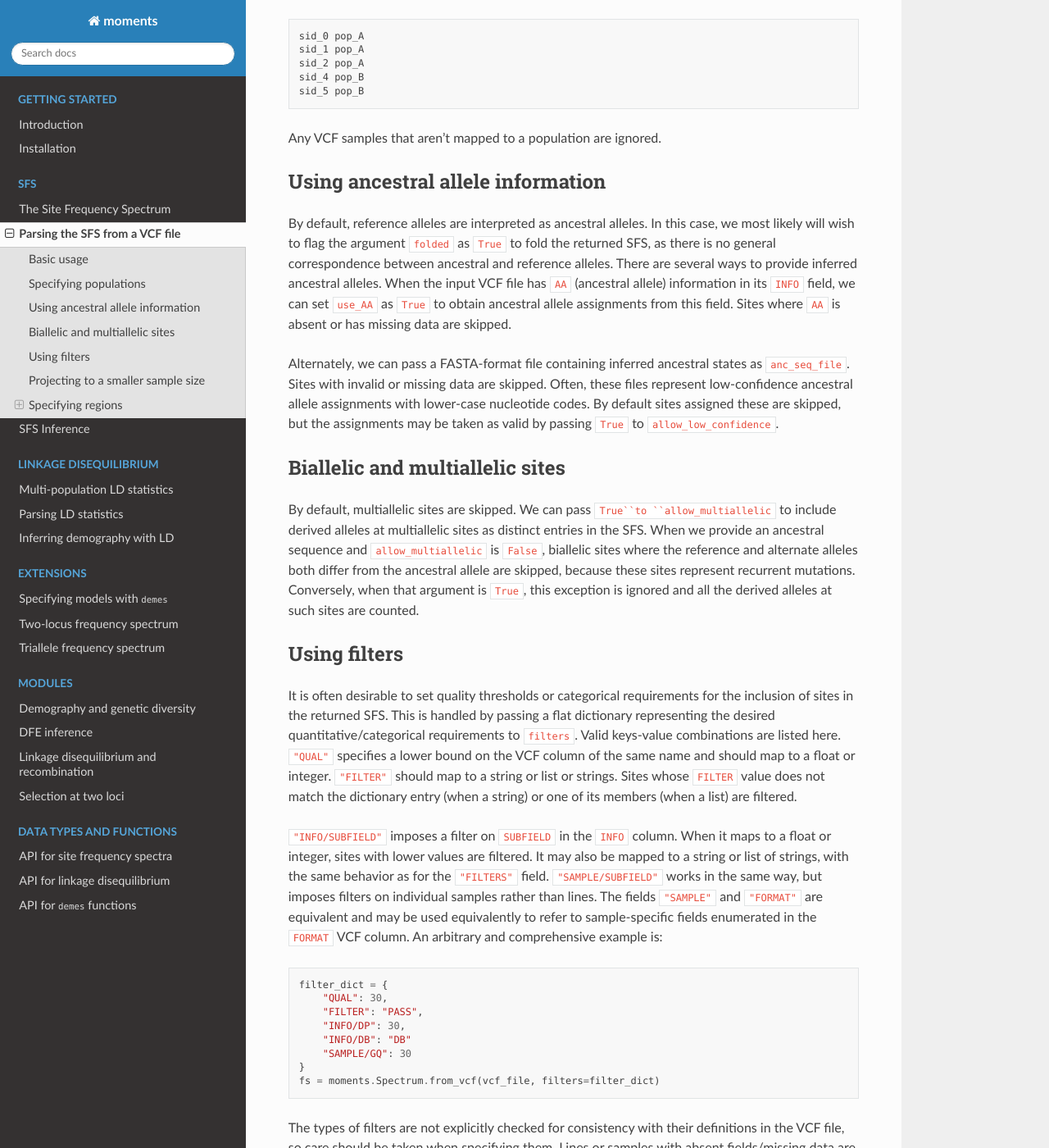
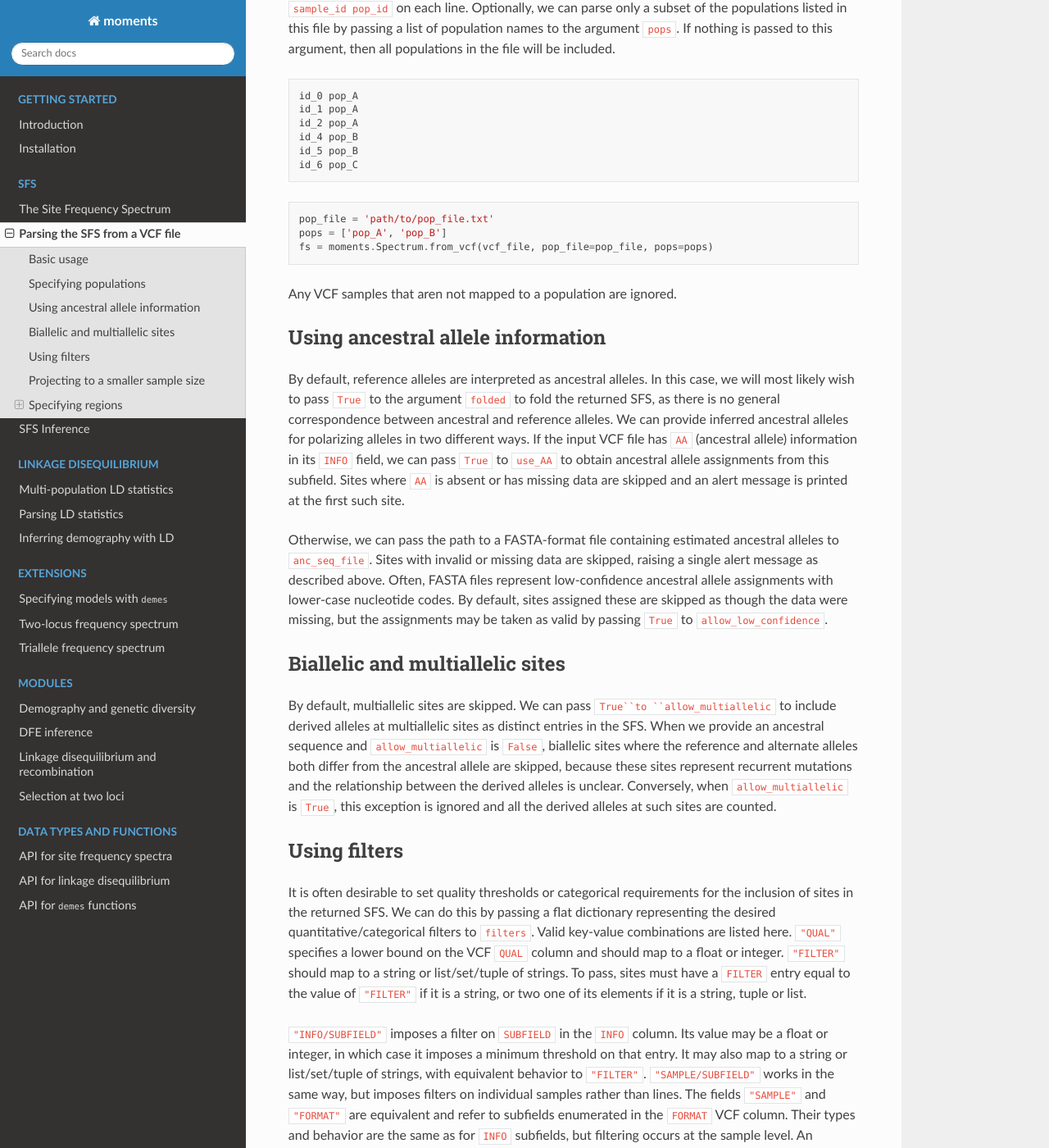
Before and after one commit to MomentsLD/moments, a Sphinx documentation site: the page built from docs/sfs/parsing.rst, in a window 1280 px wide and 1400 px high, scrolled down 916 px. Shown: the whole window at 82% size. Built offline with Sphinx 7.4.7 and the Read the Docs theme 3.1.0, drawn with Linux system fonts in a browser that asks for light colours; some of the changed text lies outside the part shown.

Commit message:
fleshed out sfs parsing docs and added sample size check

```diff
--- a/docs/sfs/parsing.rst
+++ b/docs/sfs/parsing.rst
@@ -7,17 +7,17 @@
 Parsing the SFS from a VCF file
 ===============================
 
-As discussed in the `SFS section <sfs>`_, the SFS is a multidimensional array
-that records the densities or counts of different derived allele frequencies.
-Here we show how to use ``moments.Spectrum.from_vcf`` to compute an SFS from a VCF
-file.
+As described in the `SFS section <sfs>`_, the site frequencey spectrum (SFS) is
+a multidimensional histogram that records the counts, frequencies or probabilities
+of the observed counts of SNPs in one or more populations. Here we show how to use
+``moments.Spectrum.from_vcf`` to compute the SFS from a VCF file.
 
 Basic usage
 -----------
 
-The only argument required to parse the SFS from a VCF file is the path to the file.
-The function ``moments.Spectrum.from_vcf`` returns an SFS array as an instance of
-``moments.Spectrum``. A minimal example of usage is:
+The only argument required to compute the SFS is the path to the desired VCF.
+The function ``moments.Spectrum.from_vcf`` returns an SFS array in the form of a
+``moments.Spectrum`` instance. A minimal example of usage is:
 
 .. code-block:: python
 
@@ -30,44 +30,55 @@
 Specifying populations
 ----------------------
 
-By default, all samples in the VCF are collected into a single population ``"ALL"``.
-There are two ways to group samples into multiple populations. We can pass a dictionary
-to directly maps the names of populations to lists of VCF sample IDs to ``pop_mapping``:
+By default, all samples present in the VCF are collected into a single population ``"ALL"``.
+There are two ways to group samples into multiple populations. We can specify a ``pop_mapping``,
+a dictionary that directly maps population names to lists of VCF sample IDs:
 
 .. code-block:: python
 
-    pop_mapping = {"pop_A": ["sid_0", "sid_1", "sid_2"], "pop_B": ["sid_4", "sid_5"]}
+    pop_mapping = {"pop_A": ["id_0", "id_1", "id_2"], "pop_B": ["id_4", "id_5"]}
     fs = moments.Spectrum.from_vcf(vcf_file, pop_mapping=pop_mapping)
 
-Or we can write a whitespace-separated file encoding the same relation with the format
-``sample population`` and pass it as ``pop_file``:
+Or we can specify the path to a ``pop_file``, a whitespace-separated file following the
+pattern ``sample_id pop_id`` on each line. Optionally, we can parse only a subset of
+the populations listed in this file by passing a list of population names to the argument ``pops``.
+If nothing is passed to this argument, then all populations in the file will be included.
 
 .. code-block::
 
-    sid_0 pop_A
-    sid_1 pop_A
-    sid_2 pop_A
-    sid_4 pop_B
-    sid_5 pop_B
+    id_0 pop_A
+    id_1 pop_A
+    id_2 pop_A
+    id_4 pop_B
+    id_5 pop_B
+    id_6 pop_C
 
-Any VCF samples that aren't mapped to a population are ignored.
+.. code-block:: python
+
+    pop_file = 'path/to/pop_file.txt'
+    pops = ['pop_A', 'pop_B']
+    fs = moments.Spectrum.from_vcf(vcf_file, pop_file=pop_file, pops=pops)
+
+Any VCF samples that aren not mapped to a population are ignored.
 
 Using ancestral allele information
 ----------------------------------
 
 By default, reference alleles are interpreted as ancestral alleles. In this case,
-we most likely will wish to flag the argument ``folded`` as ``True`` to fold the
+we will most likely wish to pass ``True`` to the argument ``folded`` to fold the
 returned SFS, as there is no general correspondence between ancestral and reference
-alleles. There are several ways to provide inferred ancestral alleles. When the
-input VCF file has ``AA`` (ancestral allele) information in its ``INFO`` field,
-we can set ``use_AA`` as ``True`` to obtain ancestral allele assignments from this
-field. Sites where ``AA`` is absent or has missing data are skipped.
+alleles. We can provide inferred ancestral alleles for polarizing alleles in two different
+ways. If the input VCF file has ``AA`` (ancestral allele) information in its ``INFO`` field,
+we can pass ``True`` to ``use_AA`` to obtain ancestral allele assignments from this
+subfield. Sites where ``AA`` is absent or has missing data are skipped and an alert
+message is printed at the first such site.
 
-Alternately, we can pass a FASTA-format file containing inferred ancestral states
-as ``anc_seq_file``. Sites with invalid or missing data are skipped. Often, these
-files represent low-confidence ancestral allele assignments with lower-case nucleotide
-codes. By default sites assigned these are skipped, but the assignments may be taken
-as valid by passing ``True`` to ``allow_low_confidence``.
+Otherwise, we can pass the path to a FASTA-format file containing estimated ancestral alleles
+to ``anc_seq_file``. Sites with invalid or missing data are skipped, raising a single alert
+message as described above. Often, FASTA files represent low-confidence ancestral allele
+assignments with lower-case nucleotide codes. By default, sites assigned these are skipped
+as though the data were missing, but the assignments may be taken as valid by passing
+``True`` to ``allow_low_confidence``.
 
 Biallelic and multiallelic sites
 --------------------------------
@@ -76,28 +87,30 @@
 to include derived alleles at multiallelic sites as distinct entries in the SFS.
 When we provide an ancestral sequence and ``allow_multiallelic`` is ``False``,
 biallelic sites where the reference and alternate alleles both differ from
-the ancestral allele are skipped, because these sites represent recurrent mutations.
-Conversely, when that argument is ``True``, this exception is ignored and all the derived
-alleles at such sites are counted.
+the ancestral allele are skipped, because these sites represent recurrent mutations and
+the relationship between the derived alleles is unclear. Conversely, when ``allow_multiallelic``
+is ``True``, this exception is ignored and all the derived alleles at such sites are counted.
 
 Using filters
 -------------
 
 It is often desirable to set quality thresholds or categorical requirements for
-the inclusion of sites in the returned SFS. This is handled by passing a flat
-dictionary representing the desired quantitative/categorical requirements to ``filters``.
-Valid keys-value combinations are listed here. ``"QUAL"`` specifies a lower bound
-on the VCF column of the same name and should map to a float or integer. ``"FILTER"``
-should map to a string or list or strings. Sites whose ``FILTER`` value does not match
-the dictionary entry (when a string) or one of its members (when a list) are filtered.
+the inclusion of sites in the returned SFS. We can do this by passing a flat
+dictionary representing the desired quantitative/categorical filters to ``filters``.
+Valid key-value combinations are listed here. ``"QUAL"`` specifies a lower bound
+on the VCF ``QUAL`` column and should map to a float or integer. ``"FILTER"``
+should map to a string or list/set/tuple of strings. To pass, sites must have a ``FILTER``
+entry equal to the value of ``"FILTER"`` if it is a string, or two one of its
+elements if it is a string, tuple or list.
 
-``"INFO/SUBFIELD"`` imposes a filter on ``SUBFIELD`` in the ``INFO`` column. When
-it maps to a float or integer, sites with lower values are filtered. It may also
-be mapped to a string or list of strings, with the same behavior as for the ``"FILTERS"``
-field. ``"SAMPLE/SUBFIELD"`` works in the same way, but imposes filters on individual
-samples rather than lines. The fields ``"SAMPLE"`` and ``"FORMAT"`` are equivalent
-and may be used equivalently to refer to sample-specific fields enumerated in the
-``FORMAT`` VCF column. An arbitrary and comprehensive example is:
+``"INFO/SUBFIELD"`` imposes a filter on ``SUBFIELD`` in the ``INFO`` column. Its
+value may be a float or integer, in which case it imposes a minimum threshold on that
+entry. It may also map to a string or list/set/tuple of strings, with equivalent
+behavior to ``"FILTER"``. ``"SAMPLE/SUBFIELD"`` works in the same way, but imposes
+filters on individual samples rather than lines. The fields ``"SAMPLE"`` and ``"FORMAT"``
+are equivalent and refer to subfields enumerated in the ``FORMAT`` VCF column.
+Their types and behavior are the same as for ``INFO`` subfields, but filtering occurs
+at the sample level. An arbitrary example is:
 
 .. code-block:: python
 
@@ -106,33 +119,56 @@
         "FILTER": "PASS",
         "INFO/DP": 30,
         "INFO/DB": "DB"
-        "SAMPLE/GQ": 30
+        "FORMAT/GQ": 30
+        "FORMAT/DP": 30
     }
     fs = moments.Spectrum.from_vcf(vcf_file, filters=filter_dict)
 
 The types of filters are not explicitly checked for consistency with their definitions
-in the VCF file, so care should be taken when specifying them.
-Lines or samples with absent fields/missing data are not filtered out, but one-time
-alert messages are printed for each unique exception.
+in the VCF file, so care should be taken when specifying them. Inappropriately typed
+filters will generally raise errors. Lines or samples with absent fields/missing data
+are not skipped, but one-time alert messages are printed for each unique exception.
 
 Projecting to a smaller sample size
 -----------------------------------
 
+We may wish to reduce the size the output SFS to reduce the space it occupies in
+memory, to make computing an expected SFS for the same shape faster, to allow sites
+where some samples are filtered out or missing to be retained in output, or for
+other reasons. We can accomplish this by passing a dictionary of desired haploid sample sizes to
+``sample_sizes``. Any VCF sites with exactly this number of observed alleles will be
+retained without alteration in the output SFS, and the SFS from all sites with
+sample-size configurations larger than ``sample_sizes`` will be projected down to
+match. The output SFS is a sum over these cases. Projection is a procedure for reducing
+the size of the SFS by summing over the possible subsamplings of an entry. An example
+usage with the population file shown above is:
+
+.. code-block:: python
+
+    sample_sizes = {"pop_A": 4, "pop_B": 2, "pop_C": 2}
+    fs = moments.Spectrum.from_vcf(
+        vcf_file,
+        pop_file=pop_file,
+        sample_sizes=sample_sizes
+    )
+
+Note that sample sizes can be equal to, but not greater than, the total haploid sample
+size of a population.
+
 Specifying regions
 ------------------
 
-We can subset parsing to a genomic window using the ``interval`` argument, which
+We can subset parsing to a genomic window by using the ``interval`` argument, which
 should be a 2-list of integers. This interval should be one-indexed and half-open.
-Additionally, we can mask sites by providing a BED file with the argument ``bed_file``,
+Additionally, we provide a mask file in BED format with the argument ``bed_file``,
 which will filter out sites that fall outside its region intervals.
 ``bed_file`` can be given alongside ``interval``, so that only sites which fall
 within a BED interval and within ``interval`` are parsed. Note that BED file
 intervals are half-open and zero-indexed. Also note that ``moments.Spectrum.from_vcf``
-does not support VCF files that contain sites from multiple chromosomes. Concretely,
+does not support VCF files that contain sites from multiple chromosomes. An
+example where both arguments are passed is:
 
 .. code-block:: python
-
-    import moments
 
     bed_file = "path/to/bed_file.bed.gz"
     interval = [1, 10000001]
@@ -142,6 +178,28 @@
 Computing L
 ***********
 
+We can compute the effective sequence length corresponding to our SFS, :math:`L`,
+with the ``moments.Parsing.compute_L`` function. Its only required argument is
+``bed_file``, the path to the BED file that was used to parse the SFS. We can also
+give an ``interval``, restricting sites to a one-indexed, half-open interval. Also,
+if we used an ancestral sequence from an external FASTA file, it can be passed to
+``anc_seq_file``, with the interpretation of low-confidence allele assignements modulated
+by ``allow_low_confidence``. Providing a FASTA file will restrict sites counted in
+:math:`L` to those with inferred ancestral states. A maximal example is:
+
+.. code-block:: python
+
+    bed_file = "path/to/bed_file.bed.gz"
+    interval = [1, 10000001]
+    anc_seq = "path/to/anc_seq_file.fa.gz"
+    L = moments.Parsing.compute_L(
+        bed_file,
+        interval=interval,
+        anc_seq_file=anc_seq,
+        allow_low_confidence=False
+    )
+
+
 ******************
 Bootstrapping data
 ******************
```
Also changed, not shown: 2 other files.
